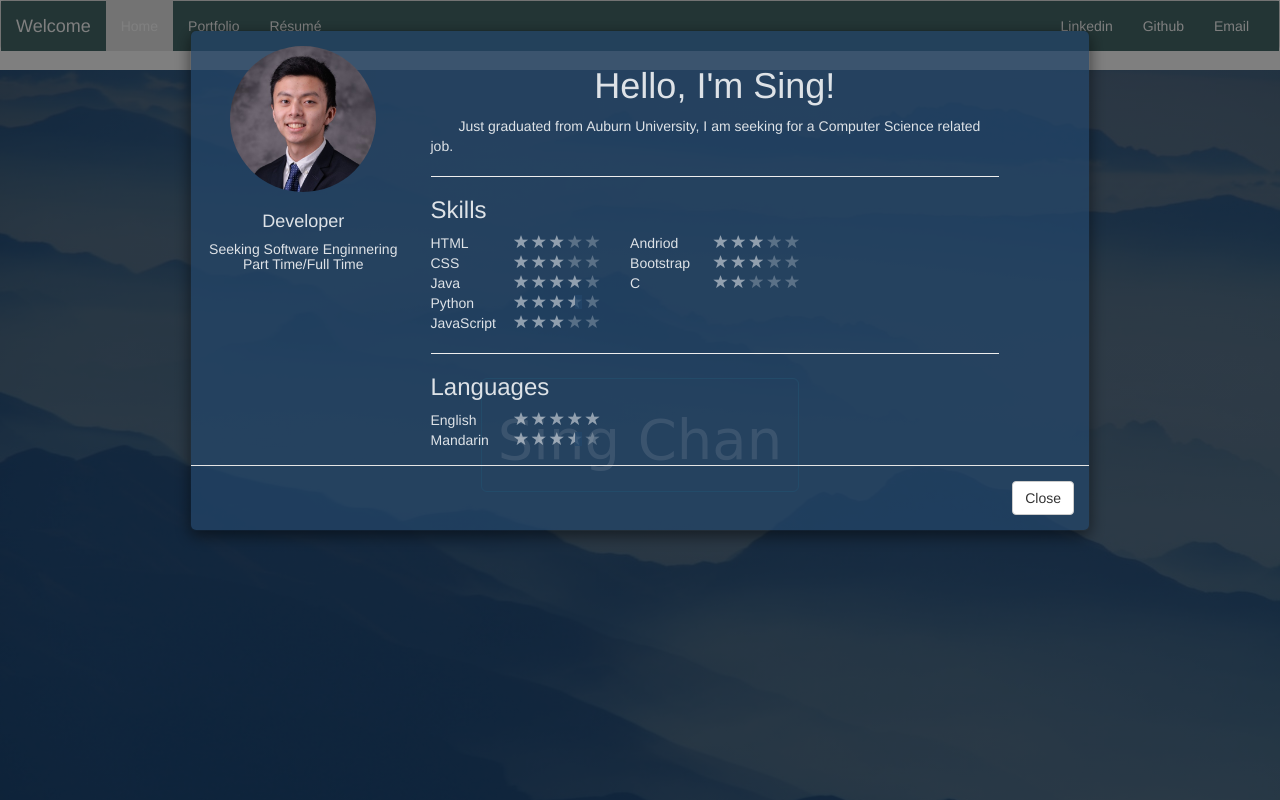
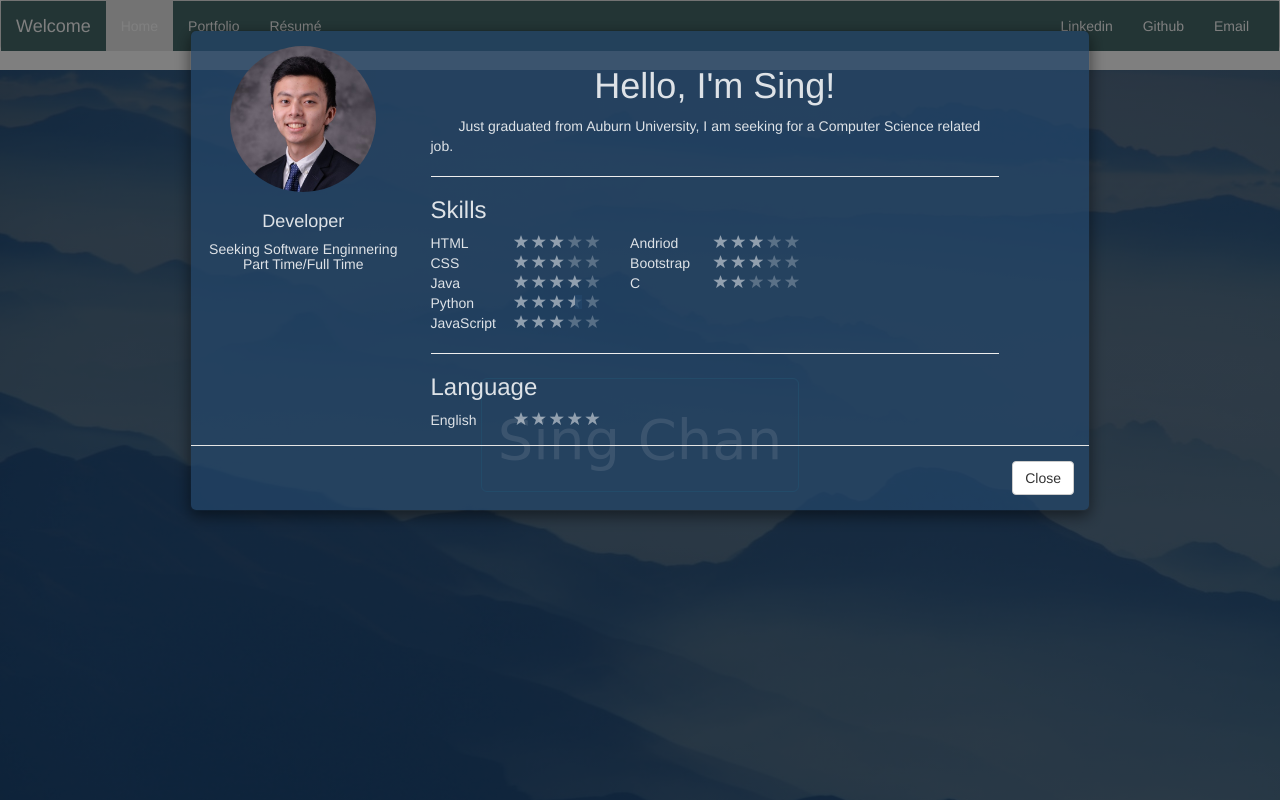
Before and after one commit to Sing-Chan/sing-chan.github.io, a plain HTML site: page index.html in a window 1280 px wide. Both pictures are taken after a click on the button "Sing Chan". Drawn offline with nearby package versions, Linux system fonts and the light colour scheme; a web font is replaced by a local one.

Commit message:
Update index.html

```diff
--- a/index.html
+++ b/index.html
@@ -197,7 +197,7 @@
                                         </div>
                                 </div>
                                <hr></hr>
-                               <h3>Languages</h3>
+                               <h3>Language</h3>
                                <div class="row">
                                    <div class="col-md-4" id = "starsList">
                                        <ul class="no-bullets">
@@ -209,18 +209,6 @@
                                                    <span class="glyphicon glyphicon-star filled"></span>
                                                    <span class="glyphicon glyphicon-star filled"></span>
                                                    <span class="glyphicon glyphicon-star three-qua"></span>
-                                               </span>
-                                           </li>
-                                           <li>
-                                               <span class="ability-title">Mandarin</span>
-                                               <span class="ability-score">
-                                                   <span class="glyphicon glyphicon-star filled"></span>
-                                                   <span class="glyphicon glyphicon-star filled"></span>
-                                                   <span class="glyphicon glyphicon-star filled"></span>
-                                                   <span class="glyphicon glyphicon-star half"></span>
-                                                   <span class="glyphicon glyphicon-star unfilled"></span>
-
-
                                                </span>
                                            </li>
 
```
